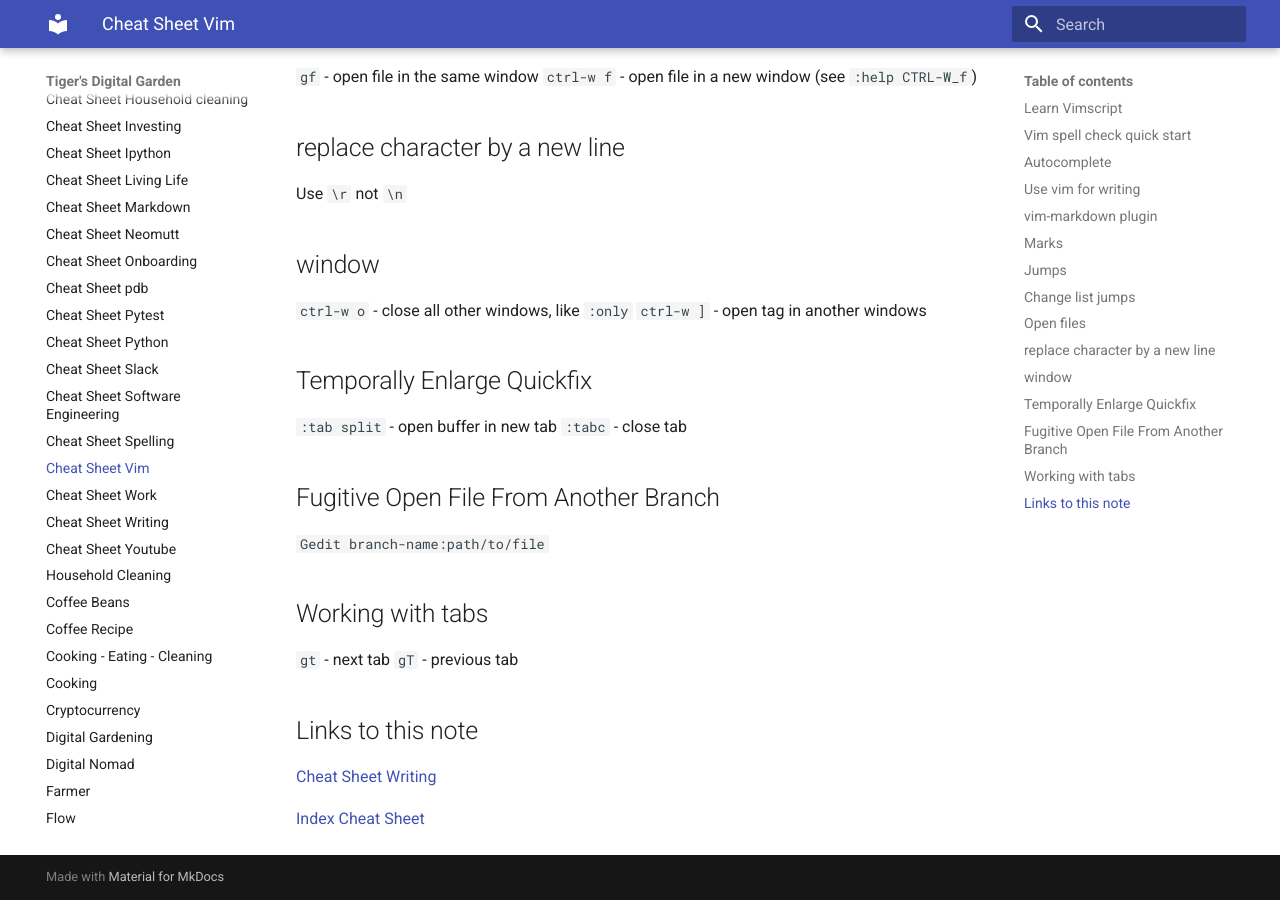
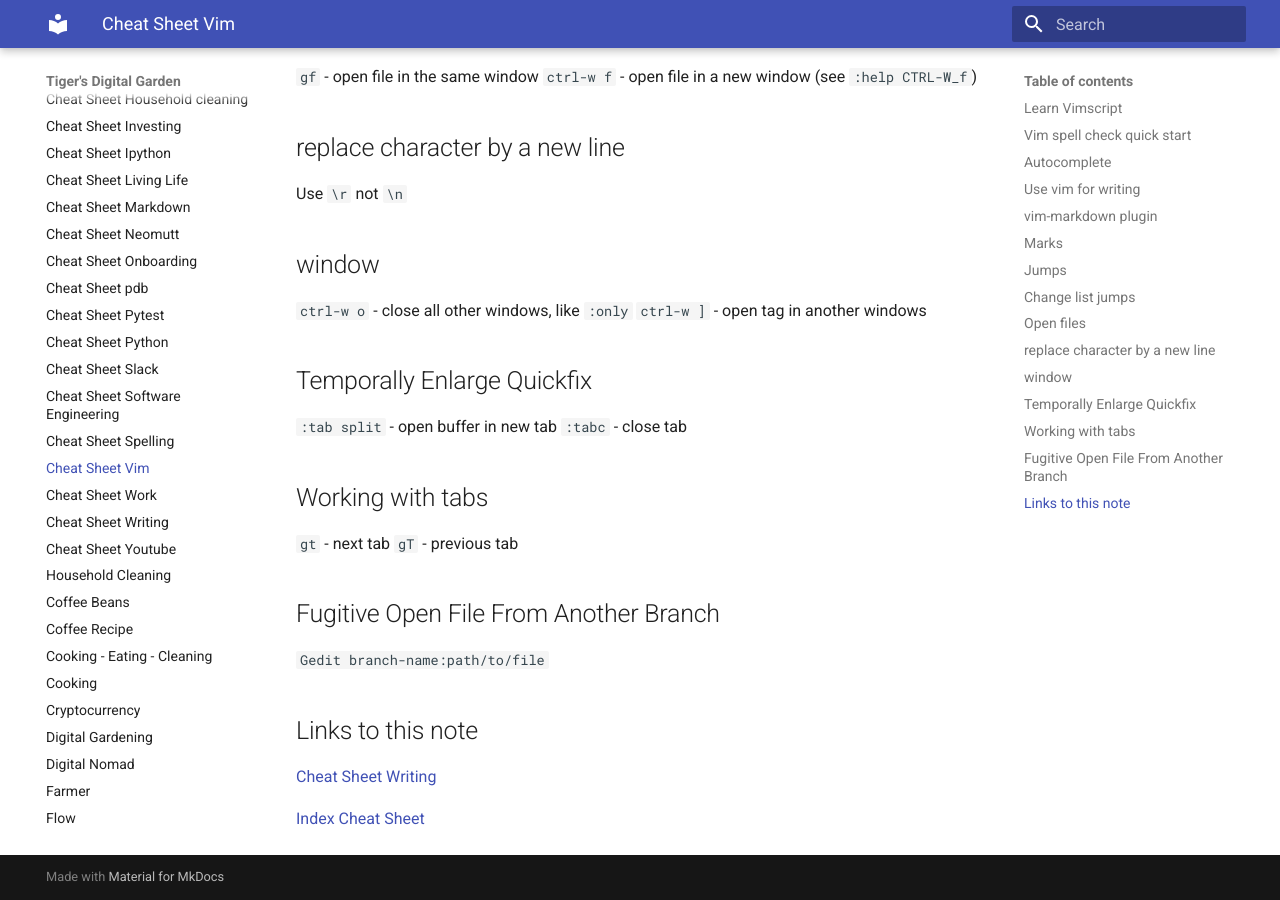
Before and after one commit to ynotstartups/notes, an MkDocs documentation site: the page built from notes/cheat-sheet-vim.md, in a window 1280 px wide and 900 px high, scrolled down 1758 px. Built offline with MkDocs 1.6.1 and Material for MkDocs 9.7.7, drawn with Linux system fonts in a browser that asks for light colours; some of the changed lines change nothing that is shown; some of the changed text lies outside the part shown.

Commit message:
update vim

```diff
--- a/notes/cheat-sheet-vim.md
+++ b/notes/cheat-sheet-vim.md
@@ -14,7 +14,7 @@
 `[s`  - move to previous misspelled word
 `zg`  - z good - mark word as a good word
 `zw`  - z good - mark word as a bad word
-`z=`  - suggest correctly spelled word
+`z=`  - correct word
 `1z=` - replace incorrectly spelled word with the first suggest
 
 ## Autocomplete
@@ -84,14 +84,15 @@
 `:tab split` - open buffer in new tab
 `:tabc` - close tab
 
+## Working with tabs
+
+`gt` - next tab
+`gT` - previous tab
+
 ## Fugitive Open File From Another Branch
 
 `Gedit branch-name:path/to/file`
 
-## Working with tabs
-
-`gt` - next tab
-`gT` - previous tab
 
 ## Links to this note
 
```
